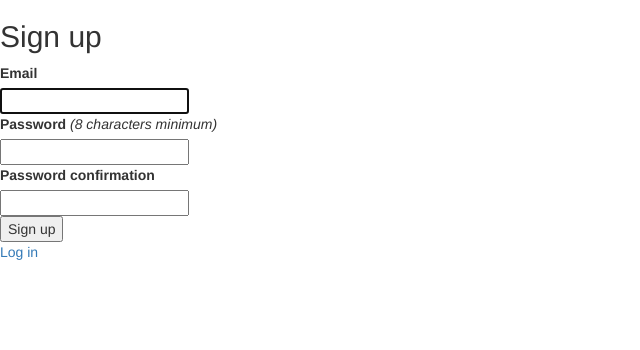
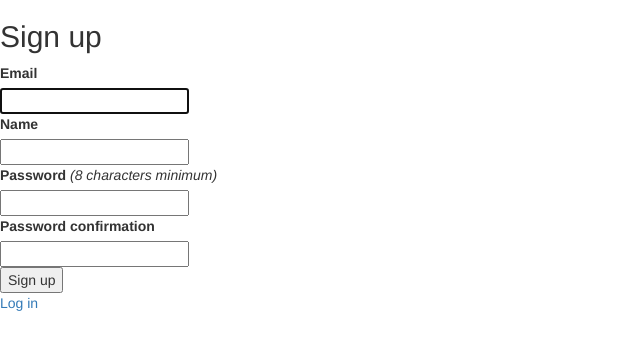
Before and after one commit to alaivon/bmi_practice, a Rails app: page /users/sign_up in a window 1280 px wide. Shown: the top 350 px of the page, without its empty margins (0-640 px from the left). Run offline with Rails 7, Linux system fonts and the light colour scheme; style sheets or scripts are compiled from the project's sources; some libraries are stand-ins or nearby versions.

Commit message:
add name column to user & add strong parameter to application controller

```diff
--- a/app/controllers/application_controller.rb
+++ b/app/controllers/application_controller.rb
@@ -2,4 +2,13 @@ class ApplicationController < ActionController::Base
   # Prevent CSRF attacks by raising an exception.
   # For APIs, you may want to use :null_session instead.
   protect_from_forgery with: :exception
+  before_filter :configure_permitted_parameters, if: :devise_controller?
+
+    def configure_permitted_parameters
+    devise_parameter_sanitizer.for(:sign_up) << :name
+    devise_parameter_sanitizer.for(:account_update) {|u| u.permit(:email, :password,
+    :password_confirmation,
+    :current_password, name)}
+  end
+
 end
--- a/app/views/devise/registrations/edit.html.erb
+++ b/app/views/devise/registrations/edit.html.erb
@@ -11,6 +11,12 @@
   <% if devise_mapping.confirmable? && resource.pending_reconfirmation? %>
     <div>Currently waiting confirmation for: <%= resource.unconfirmed_email %></div>
   <% end %>
+
+  <div class="field">
+    <%= f.label :name %><br />
+    <%= f.text_field :name, autofocus: true %>
+  </div>
+
 
   <div class="field">
     <%= f.label :password %> <i>(leave blank if you don't want to change it)</i><br />
--- a/app/views/devise/registrations/new.html.erb
+++ b/app/views/devise/registrations/new.html.erb
@@ -7,6 +7,12 @@
     <%= f.label :email %><br />
     <%= f.email_field :email, autofocus: true %>
   </div>
+
+  <div class="field">
+    <%= f.label :name %><br />
+    <%= f.text_field :name, autofocus: true %>
+  </div>
+
 
   <div class="field">
     <%= f.label :password %>
--- /dev/null
+++ b/db/migrate/20160204125238_add_name_to_user.rb
@@ -0,0 +1,5 @@
+class AddNameToUser < ActiveRecord::Migration
+  def change
+    add_column :users, :name, :string
+  end
+end
```
Also changed, not shown: db/schema.rb.
